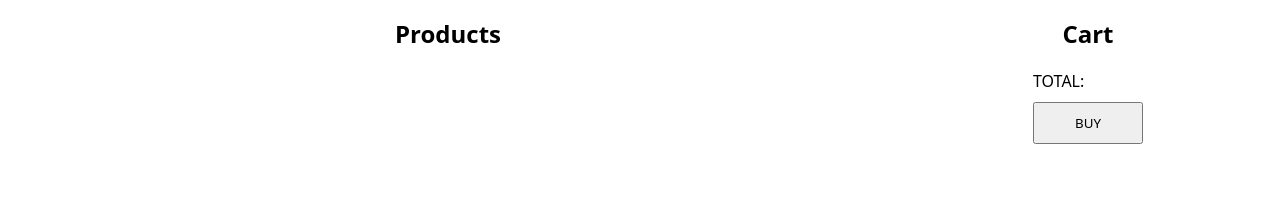
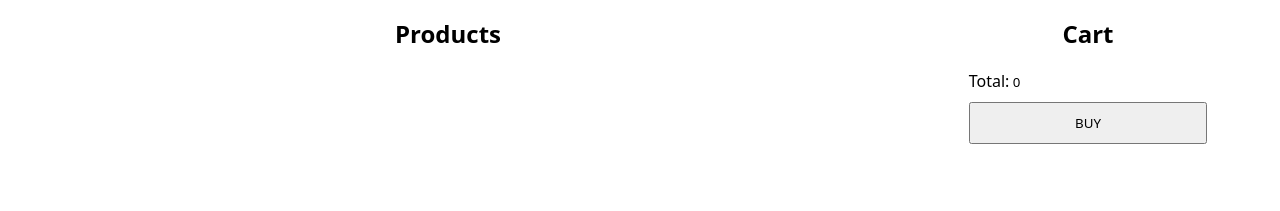
Before and after one commit to jdu214843/Turkish-food-store, a plain HTML site: page index.html in a window 1280 px wide. Shown: the part 73-284 px from the top of the page. Drawn offline with Linux system fonts and the light colour scheme.

Commit message:
total show item and update

```diff
--- a/index.html
+++ b/index.html
@@ -54,7 +54,7 @@
                     <!-- right section start -->
                     <aside class="section-right" id="aside">
                         <div class="totalbtn">
-                            <p class="total_p" value="0">TOTAL:</p>
+                            <label for="total">Total:<input type="text" id="total" readonly value=" 0"></label>
                             <button class="">BUY</button>
                         </div>
                         <div class="section-items">
--- a/style/style.css
+++ b/style/style.css
@@ -282,9 +282,15 @@ aside{
 }
 
 aside .totalbtn{
+    display: flex;
+    flex-direction: column;
     margin: 0 auto;
     text-align:left;
 
+}
+aside .totalbtn input{
+    border: none;
+    outline: none;
 }
 aside .totalbtn button{
     margin-top: 10px;
```
Also changed, not shown: js/main.js (+1 -20 lines).
